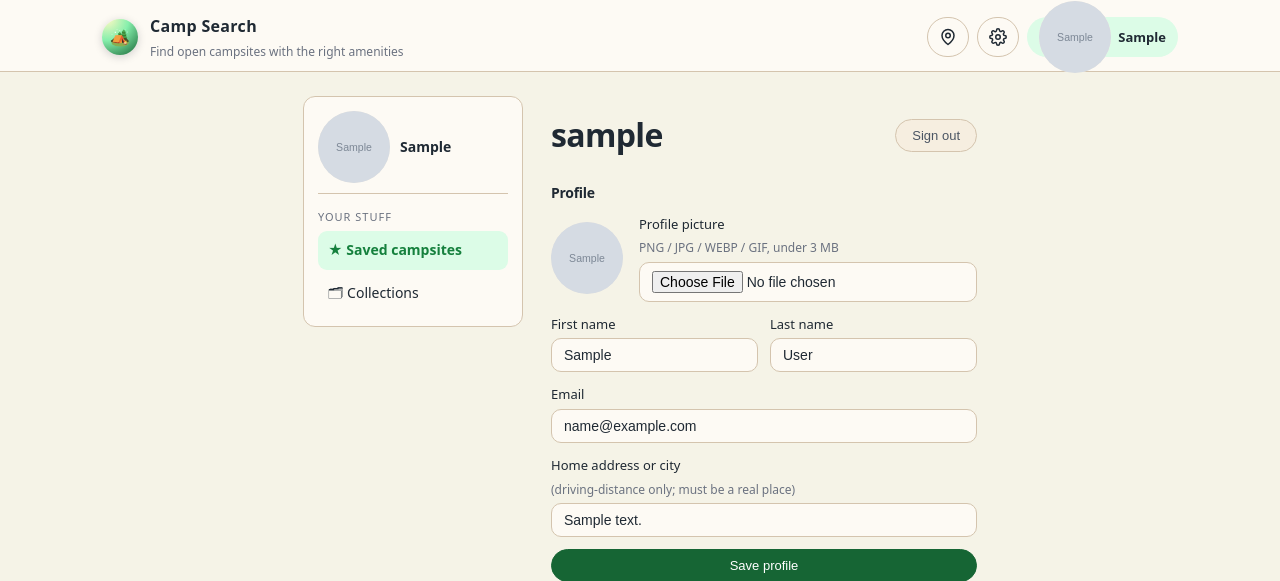
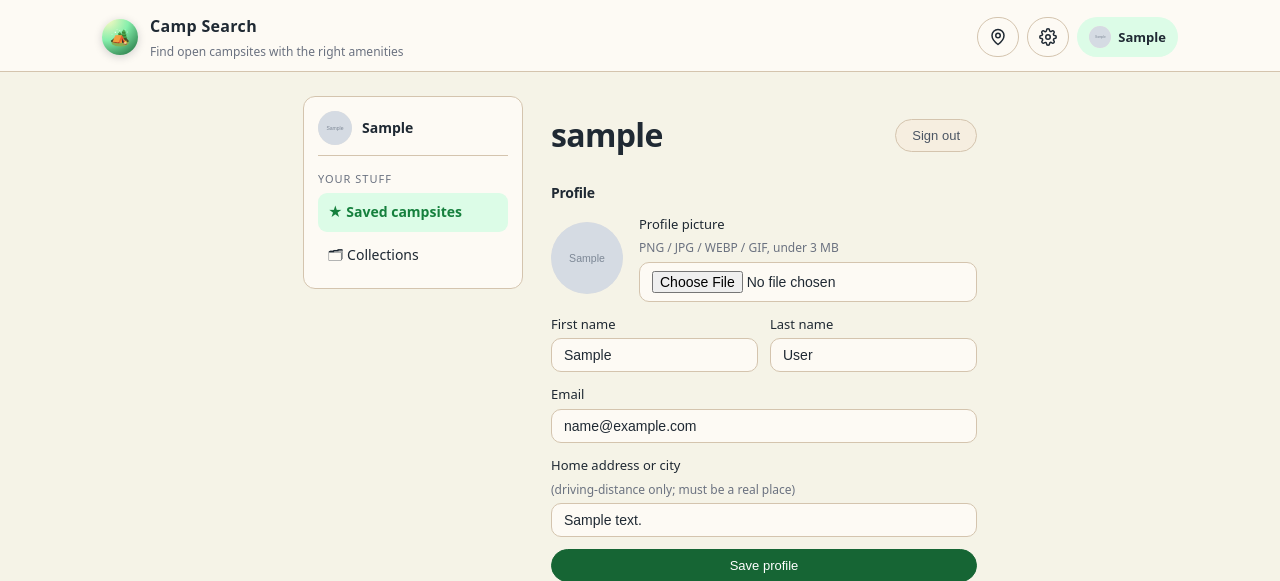
Before and after one commit to arrowboy47/campSearch, a Flask app: page /account in a window 1280 px wide. Shown: the top 581 px of the page. Run offline with Flask 3, Linux system fonts and the light colour scheme; the visitor is signed in with stand-in values (Sample User, id 1); grey boxes marked "Sample" are stand-in pictures; a database or web service that is not in the repository returns one stand-in record (values such as "Sample title"); some libraries are stand-ins or nearby versions.

Commit message:
Fix funky UI: oversized header/sidebar avatars, duplicate campsite fee/reservation blocks
- .avatar size cascade bug: a bare '.avatar { width:72px }' rule sat after
  .avatar-xs/.avatar-sm with equal specificity, so the 22px header avatar and
  34px sidebar avatar both rendered at 72px. Fold the size into the base rule
  and keep the modifiers after it; add flex-shrink:0.
- campsite.html: drop the '📋 <reservation_type>' badge — the top .detail-tags
  chip ('📅 Reservation' etc.) already says this.
- campsite.html: only render the 'Fees' prose section when the fee text is
  actually a policy (>25 chars); a short '$25' is already in the badge row.
- hero grid: 1.3fr -> 1fr (single column, the 1.3 was inert).

```diff
--- a/static/styles.css
+++ b/static/styles.css
@@ -216,7 +216,7 @@ a:hover {
 
 .hero {
   display: grid;
-  grid-template-columns: minmax(0, 1.3fr);
+  grid-template-columns: minmax(0, 1fr);
   gap: 22px;
 }
 
@@ -1454,15 +1454,20 @@ fieldset.filter-group legend {
 
 /* Avatars ---------------------------------------------------------- */
 
+/* Base avatar is the large (profile) size; -xs / -sm shrink it. The size
+   modifiers must stay *after* this block so they win the equal-specificity
+   cascade (a bare `.avatar { width }` here would otherwise clobber them). */
 .avatar {
+  width: 72px;
+  height: 72px;
   border-radius: 999px;
   object-fit: cover;
   background: var(--surface-soft);
+  flex-shrink: 0;
 }
 
 .avatar-xs { width: 22px; height: 22px; }
 .avatar-sm { width: 34px; height: 34px; }
-.avatar { width: 72px; height: 72px; }
 
 .avatar-fallback {
   display: inline-flex;
--- a/templates/campsite.html
+++ b/templates/campsite.html
@@ -107,7 +107,6 @@
 					{% elif campsite.water_feature %}<span class="badge">🌊 Water nearby</span>{% endif %}
 					{% if campsite.terrain %}<span class="badge">⛰️ {{ campsite.terrain|capitalize }}</span>{% endif %}
 					{% if campsite.elevation_ft %}<span class="badge">📐 {{ '{:,}'.format(campsite.elevation_ft) }} ft</span>{% endif %}
-					{% if campsite.reservation_type %}<span class="badge">📋 {{ campsite.reservation_type }}</span>{% endif %}
 				</div>
 
 				{% if campsite.activities %}
@@ -153,7 +152,9 @@
 				</section>
 			{% endif %}
 
-			{% if campsite.fee %}
+			{# Only a prose fee policy earns its own section; a short "$25" is already
+			   in the badge row above. #}
+			{% if campsite.fee and campsite.fee | length > 25 %}
 				<section class="detail-section">
 					<h2 class="section-title">Fees</h2>
 					<p class="section-body">{{ campsite.fee }}</p>
```
